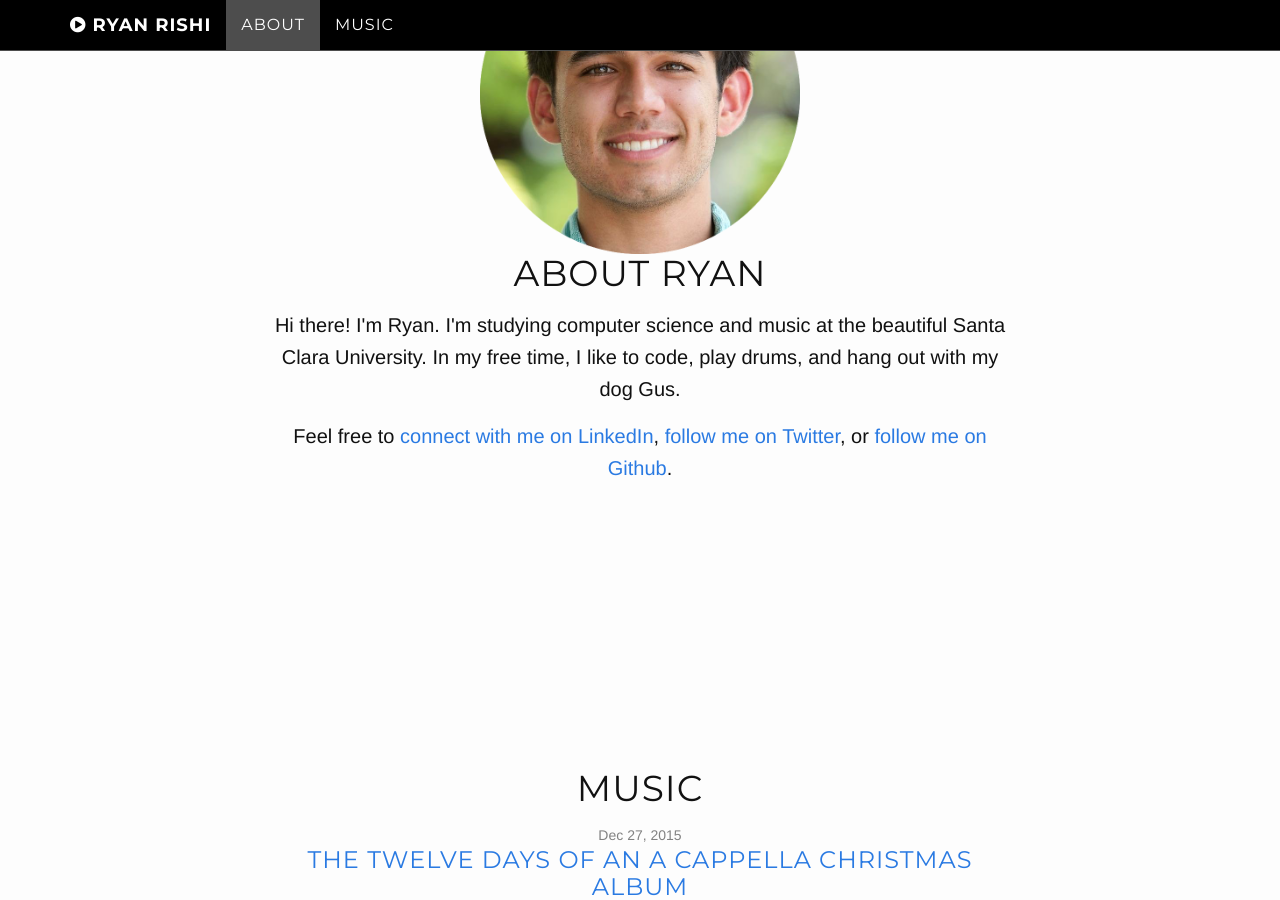
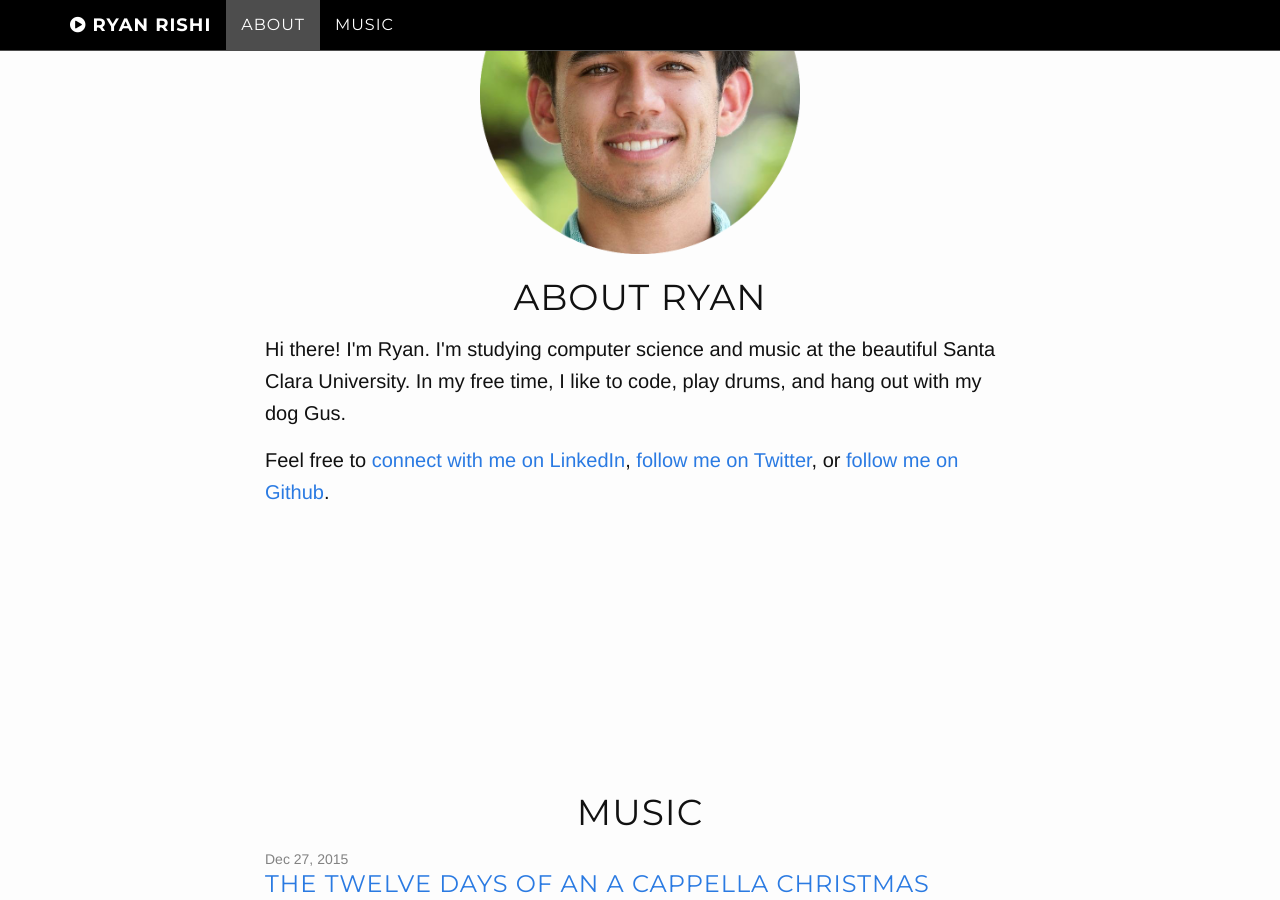
Before and after one commit to ryanrishi/ryanrishi.com, a Jekyll site: the page built from index.html, in a window 1280 px wide and 900 px high, scrolled down 986 px. Built offline with Jekyll 4.4.1, drawn with Linux system fonts in a browser that asks for light colours.

Commit message:
left-aligned body text (but not h1s)

```diff
--- a/css/main.scss
+++ b/css/main.scss
@@ -57,6 +57,12 @@
   font-family: "Helvetica Neue", Helvetica, Arial, sans-serif;
 }
 
+#face {
+  display: block;
+  margin-left: auto;
+  margin-right: auto;
+}
+
 .intro {
   background-image: url('/assets/img/vwp.png');
 }
--- a/index.html
+++ b/index.html
@@ -19,22 +19,22 @@
 
 
 <!-- About Section -->
-<section id="about" class="container content-section text-center">
+<section id="about" class="container content-section">
     <div class="row">
         <div class="col-lg-8 col-lg-offset-2">
-          <img id="face" src="{{ "assets/img/face.png" | prepend: site.baseurl }}" alt="Ryan Rishi" style="height: 20em; width: auto" />
+          <img id="face" src="{{ "assets/img/face.png" | prepend: site.baseurl }}" alt="Ryan Rishi" style="height: 20em; width: auto"/>
           <br>
-          <h1>About Ryan</h1>
+          <h1 class="text-center">About Ryan</h1>
           <p>Hi there! I'm Ryan. I'm studying computer science and music at the beautiful Santa Clara University. In my free time, I like to code, play drums, and hang out with my dog Gus.</p>
           <p>Feel free to <a href="http://linkedin.com/in/{{ site.linkedin_username }}" target="_blank">connect with me on LinkedIn</a>, <a href="http://twitter.com/{{ site.twitter_username }}" target="_blank">follow me on Twitter</a>, or <a href="http://github.com/{{ site.github_username }}" target="_blank">follow me on Github</a>.</p>
         </div>
     </div>
 </section>
 
-<section id="music" class="container content-section text-center">
+<section id="music" class="container content-section">
     <div class="row">
         <div class="col-lg-8 col-lg-offset-2">
-          <h1>Music</h1>
+          <h1 class="text-center">Music</h1>
           <ul class="post-list">
             {% for post in site.posts %}
               {% for tag in post.tags %}
```
